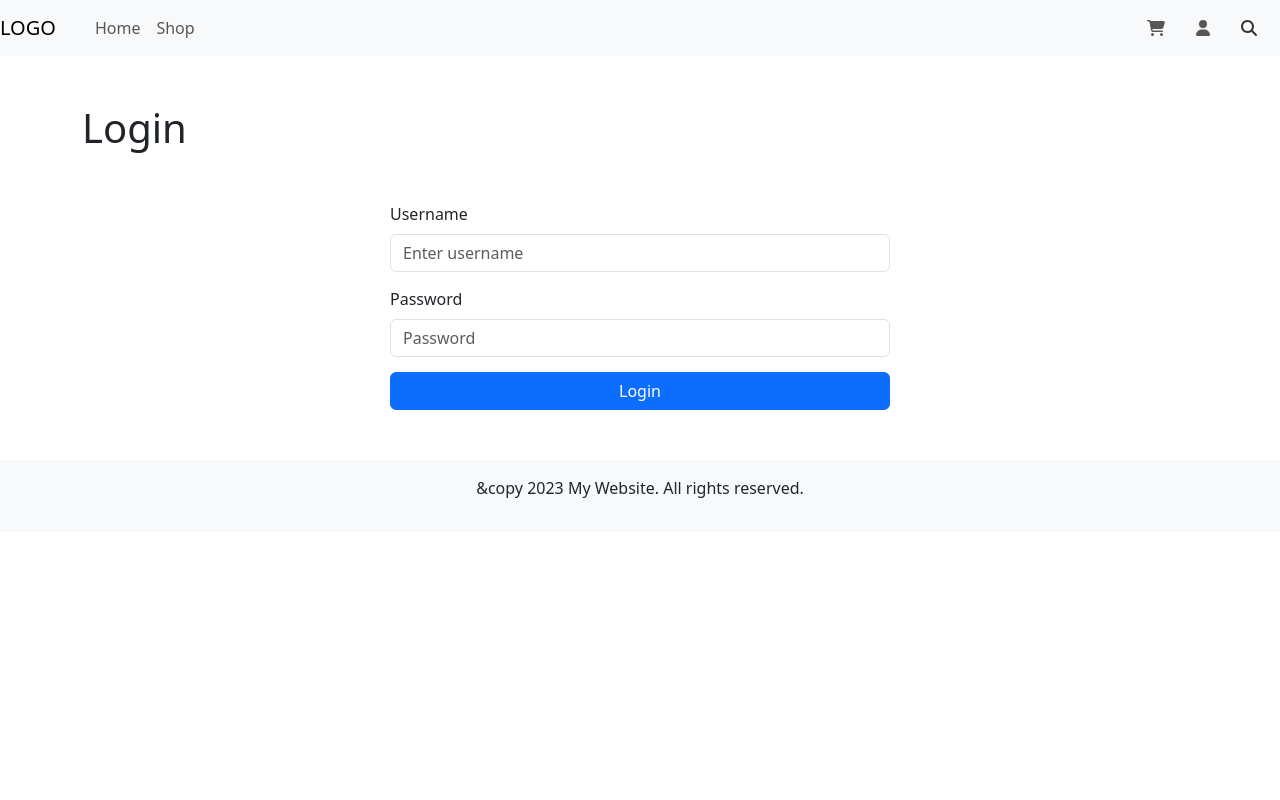
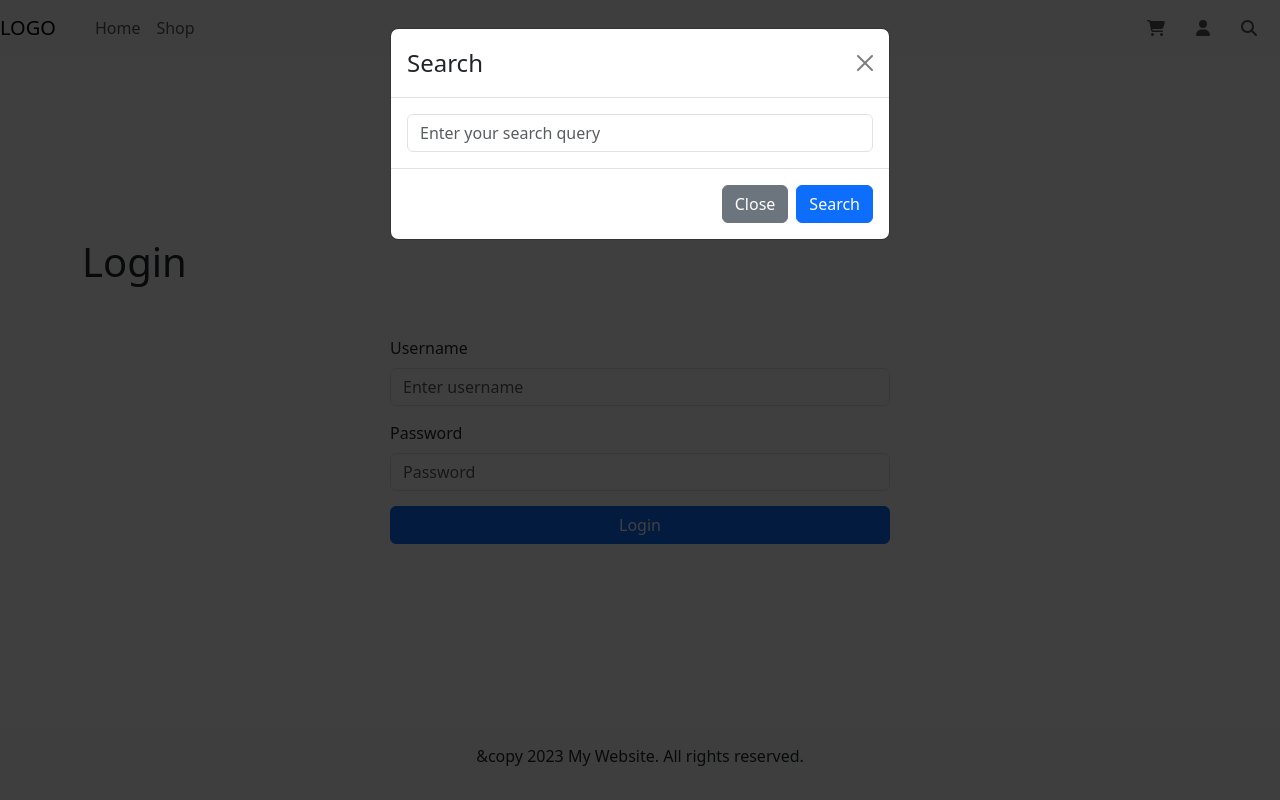
Before and after one commit to BossXiang/KickStart-Frontend, a React (Create React App) app: page /login in a window 1280 px wide. Both pictures are taken after a click on the button 1249 px from the left and 28 px from the top of the page. Built offline with nearby package versions, Linux system fonts and the light colour scheme.

Commit message:
search pop up

```diff
--- a/src/components/Footer.jsx
+++ b/src/components/Footer.jsx
@@ -1,8 +1,9 @@
 import React from 'react'
+import '../styles/Footer.scss'
 
 const Footer = () => {
   return (
-    <footer className="bg-light text-center p-3">
+    <footer className="bg-light text-center p-3 footer">
       <p>&copy {new Date().getFullYear()} My Website. All rights reserved.</p>
     </footer>
   )
--- a/src/components/Header.jsx
+++ b/src/components/Header.jsx
@@ -1,13 +1,18 @@
-import React from 'react'
+import React, { useState } from 'react'
 import '../styles/Header.scss'
+import './SearchModal'
 import { Navbar, Nav } from 'react-bootstrap'
 import { FontAwesomeIcon } from '@fortawesome/react-fontawesome'
 import { faCartShopping, faUser, faMagnifyingGlass } from '@fortawesome/free-solid-svg-icons'
 import { Link } from 'react-router-dom'
+import SearchModal from './SearchModal'
 
 
 
 const Header = () => {
+  const [showModal, setShowModal] = useState(false)
+  const handleClose = () => setShowModal(false)
+  const handleShow = () => setShowModal(true)
   return (
     <Navbar bg="light" expand="lg">
       <Navbar.Brand as={Link} to="/">LOGO</Navbar.Brand>
@@ -29,7 +34,9 @@ const Header = () => {
             <FontAwesomeIcon icon={faUser} />
           </Nav.Link>
           <Nav.Link>
-            <FontAwesomeIcon icon={faMagnifyingGlass} />
+            <FontAwesomeIcon icon={faMagnifyingGlass} onClick={handleShow}/>
+            {showModal && <div className="overlay" onClick={handleClose} />}
+            <SearchModal show={showModal} handleClose={handleClose} />
           </Nav.Link>
         </Nav>
       </Navbar.Collapse>
--- /dev/null
+++ b/src/components/SearchModal.jsx
@@ -0,0 +1,39 @@
+import React, { useState } from 'react'
+import { Modal, Button, Form } from 'react-bootstrap'
+
+const SearchModal = ({ show, handleClose }) => {
+  const [searchQuery, setSearchQuery] = useState('')
+
+  const handleSearch = () => {
+    console.log('Search Query:', searchQuery)
+    handleClose()
+  };
+
+  return (
+    <Modal show={show} onHide={handleClose}>
+      <Modal.Header closeButton>
+        <Modal.Title>Search</Modal.Title>
+      </Modal.Header>
+      <Modal.Body>
+        <Form.Group controlId="searchForm">
+          <Form.Control
+            type="text"
+            placeholder="Enter your search query"
+            value={searchQuery}
+            onChange={(e) => setSearchQuery(e.target.value)}
+          />
+        </Form.Group>
+      </Modal.Body>
+      <Modal.Footer>
+        <Button variant="secondary" onClick={handleClose}>
+          Close
+        </Button>
+        <Button variant="primary" onClick={handleSearch}>
+          Search
+        </Button>
+      </Modal.Footer>
+    </Modal>
+  )
+}
+
+export default SearchModal;
--- a/src/pages/Home.jsx
+++ b/src/pages/Home.jsx
@@ -2,10 +2,11 @@ import React from 'react'
 import Header from '../components/Header'
 import Footer from '../components/Footer'
 import { Container } from 'react-bootstrap'
+import '../styles/Home.scss'
 
 const Home = () => {
   return (
-    <div>
+    <div className='homeContainer'>
       <Header />
       <Container className="my-5">
         <h1>Welcome to My Website</h1>
--- a/src/pages/Login.jsx
+++ b/src/pages/Login.jsx
@@ -3,6 +3,7 @@ import { Container, Form, Button } from 'react-bootstrap'
 import Header from '../components/Header'
 import Footer from '../components/Footer'
 import '../styles/Login.scss'
+import '../styles/Home.scss'
 
 const Login = () => {
   const [username, setUsername] = useState('')
@@ -14,7 +15,7 @@ const Login = () => {
   }
 
   return (
-    <div>
+    <div className='homeContainer'>
       <Header />
       <Container className="mt-5">
         <h1>Login</h1>
--- a/src/pages/Shop.jsx
+++ b/src/pages/Shop.jsx
@@ -2,10 +2,11 @@ import React from 'react'
 import Header from '../components/Header'
 import Footer from '../components/Footer'
 import { Container } from 'react-bootstrap'
+import '../styles/Home.scss'
 
 const Shop = () => {
   return (
-    <div>
+    <div className='homeContainer'>
       <Header />
       <Container className="my-5">
         <h1>Shop page</h1>
--- /dev/null
+++ b/src/styles/Footer.scss
@@ -0,0 +1,2 @@
+.footer{
+}
--- /dev/null
+++ b/src/styles/Home.scss
@@ -0,0 +1,6 @@
+.homeContainer{
+  display: flex;
+  flex-direction: column;
+  justify-content: space-between;
+  min-height: 100vh;
+}
--- a/src/styles/header.scss
+++ b/src/styles/header.scss
@@ -5,4 +5,13 @@
   display: flex;
   gap: 15px;
 }
+.overlay {
+  position: fixed;
+  top: 0;
+  left: 0;
+  width: 100%;
+  height: 100%;
+  background-color: rgba(0, 0, 0, 0.5);
+  z-index: 999;
 }
+}
```
Also changed, not shown: src/App.jsx (renamed from src/App.js).
